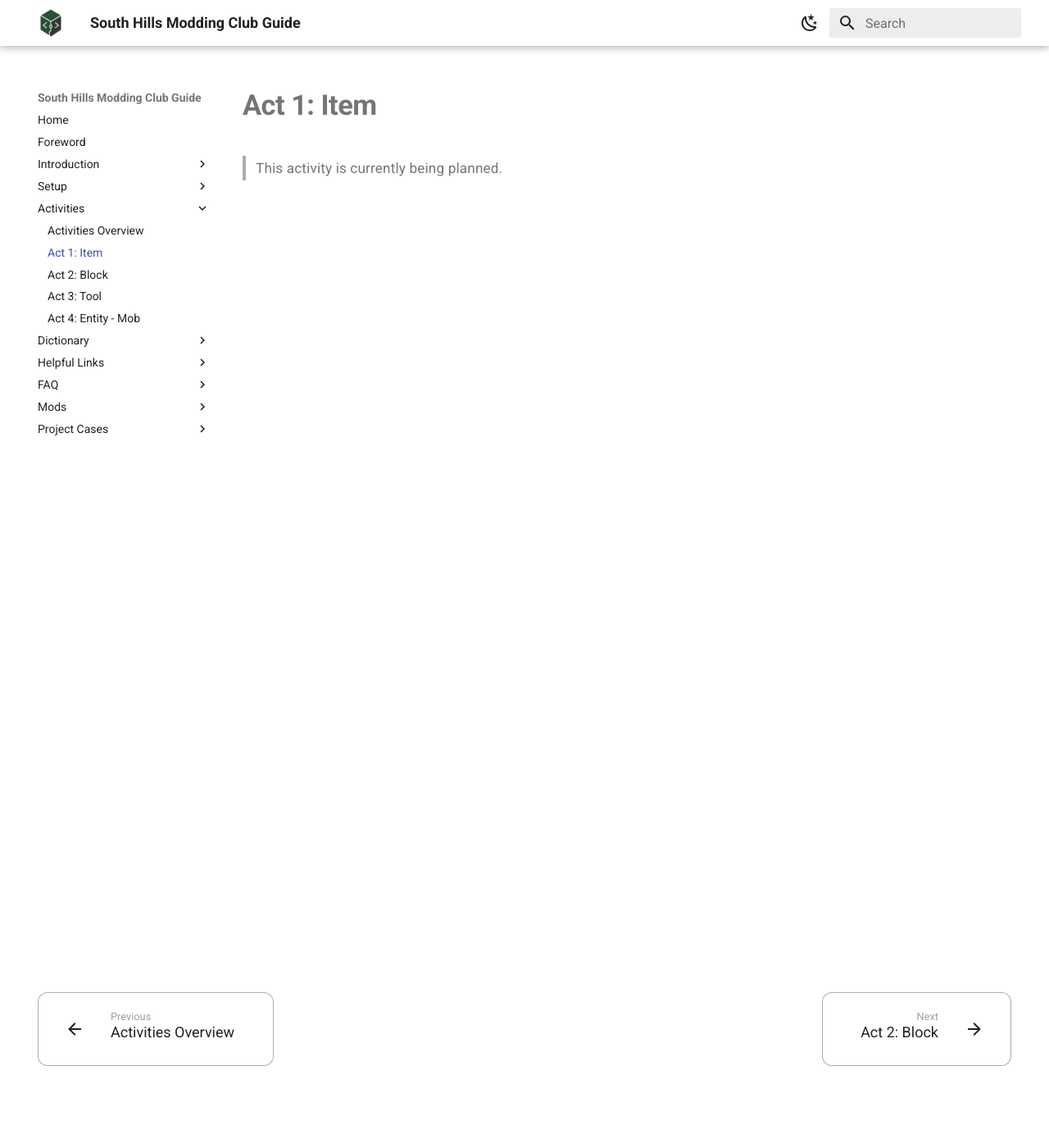
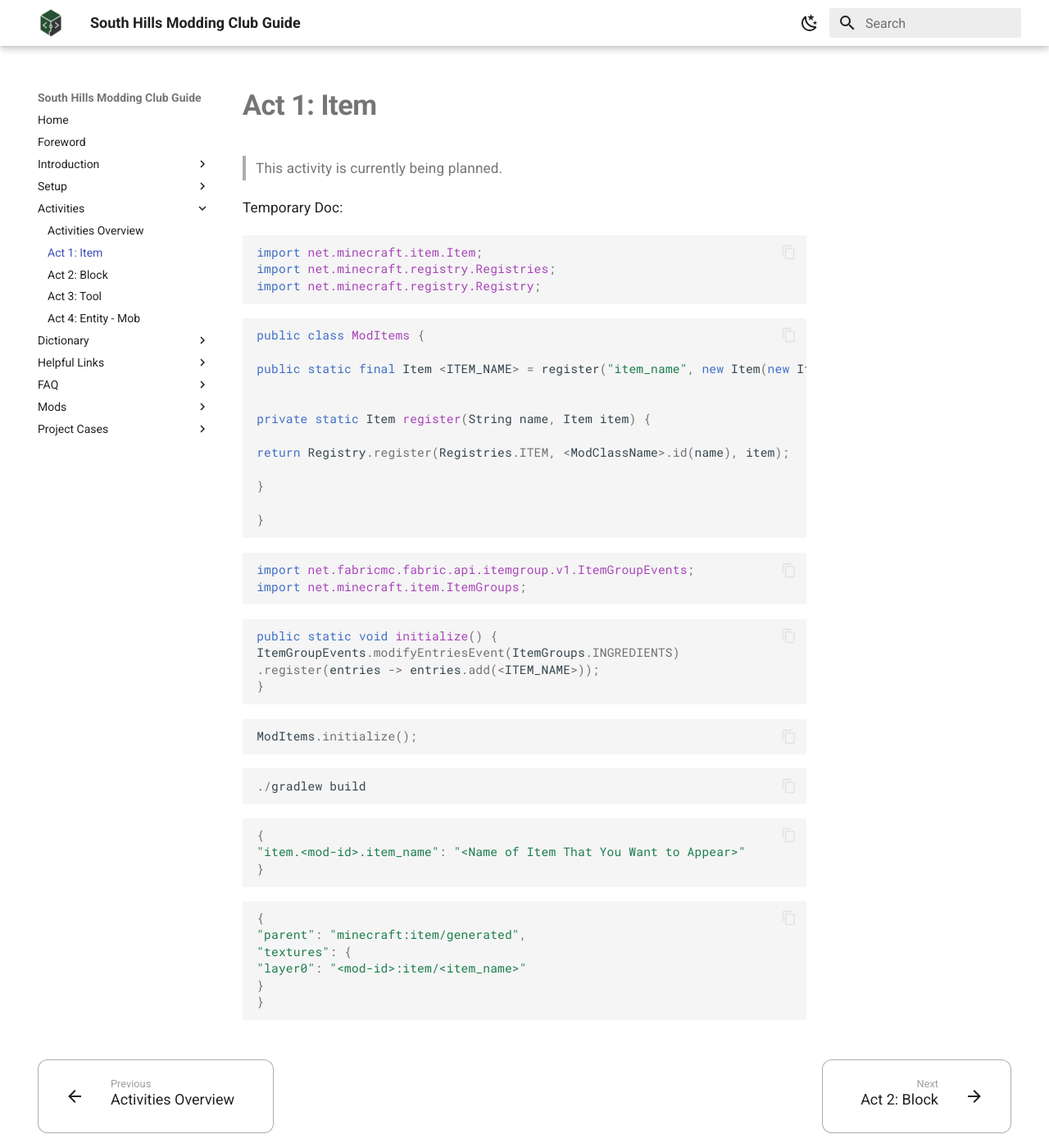
Before and after one commit to YGLEDC/mc-java-mod-development-club-guide, an MkDocs documentation site: the page built from docs/03-activities/01-item.md, in a window 1280 px wide and 1400 px high. Shown: the whole window at 82% size. Built offline with MkDocs 1.6.1 and Material for MkDocs 9.7.7, drawn with Linux system fonts in a browser that asks for light colours.

Commit message:
update Setup

````diff
--- a/docs/03-activities/01-item.md
+++ b/docs/03-activities/01-item.md
@@ -1,3 +1,60 @@
 # Act 1: Item
 
 > This activity is currently being planned.
+
+Temporary Doc:
+
+```java
+import net.minecraft.item.Item;
+import net.minecraft.registry.Registries;
+import net.minecraft.registry.Registry;
+```
+
+```java
+public class ModItems {
+
+public static final Item <ITEM_NAME> = register("item_name", new Item(new Item.Settings()));
+
+
+private static Item register(String name, Item item) {
+
+return Registry.register(Registries.ITEM, <ModClassName>.id(name), item);
+
+}
+
+}
+```
+
+```java
+import net.fabricmc.fabric.api.itemgroup.v1.ItemGroupEvents;
+import net.minecraft.item.ItemGroups;
+```
+```java
+public static void initialize() {
+ItemGroupEvents.modifyEntriesEvent(ItemGroups.INGREDIENTS)
+.register(entries -> entries.add(<ITEM_NAME>));
+}
+```
+
+```java
+ModItems.initialize();
+```
+
+```java
+./gradlew build
+```
+
+```java
+{
+"item.<mod-id>.item_name": "<Name of Item That You Want to Appear>"
+}
+```
+
+```java
+{
+"parent": "minecraft:item/generated",
+"textures": {
+"layer0": "<mod-id>:item/<item_name>"
+}
+}
+```
--- a/mkdocs.yml
+++ b/mkdocs.yml
@@ -68,6 +68,10 @@ nav:
 
   - Setup:
       - Setup Overview: 02-setup/index.md
+      - Minecraft & Launcher: 02-setup/01-minecraft-launcher.md
+      - JDK Install: 02-setup/02-jdk-install.md
+      - IntelliJ Install: 02-setup/03-intellij-install.md
+      - Template Mod Generator: 02-setup/04-template-mod-generator.md
 
   - Activities:
       - Activities Overview: 03-activities/index.md
````
Also changed, not shown: docs/01-introduction/02-java.md (+21 -0 lines), docs/01-introduction/03-minecraft.md (+29 -2 lines), docs/02-setup/01-minecraft-launcher.md (added, +30 -0 lines), docs/02-setup/02-jdk-install.md (added, +42 -0 lines), docs/02-setup/03-intellij-install.md (added, +25 -0 lines), docs/02-setup/04-template-mod-generator.md (added, +238 -0 lines), docs/02-setup/index.md (+12 -1 lines), docs/assets/images/setup/advance_option.png (added), docs/assets/images/setup/example_template.png (added), docs/assets/images/setup/intellij.png (added), docs/assets/images/setup/mod_name_and_id.png (added), docs/assets/images/setup/package_name.png (added), docs/assets/images/setup/sample_setup.png (added), docs/assets/images/setup/termin_download.png (added), 2 more files.
